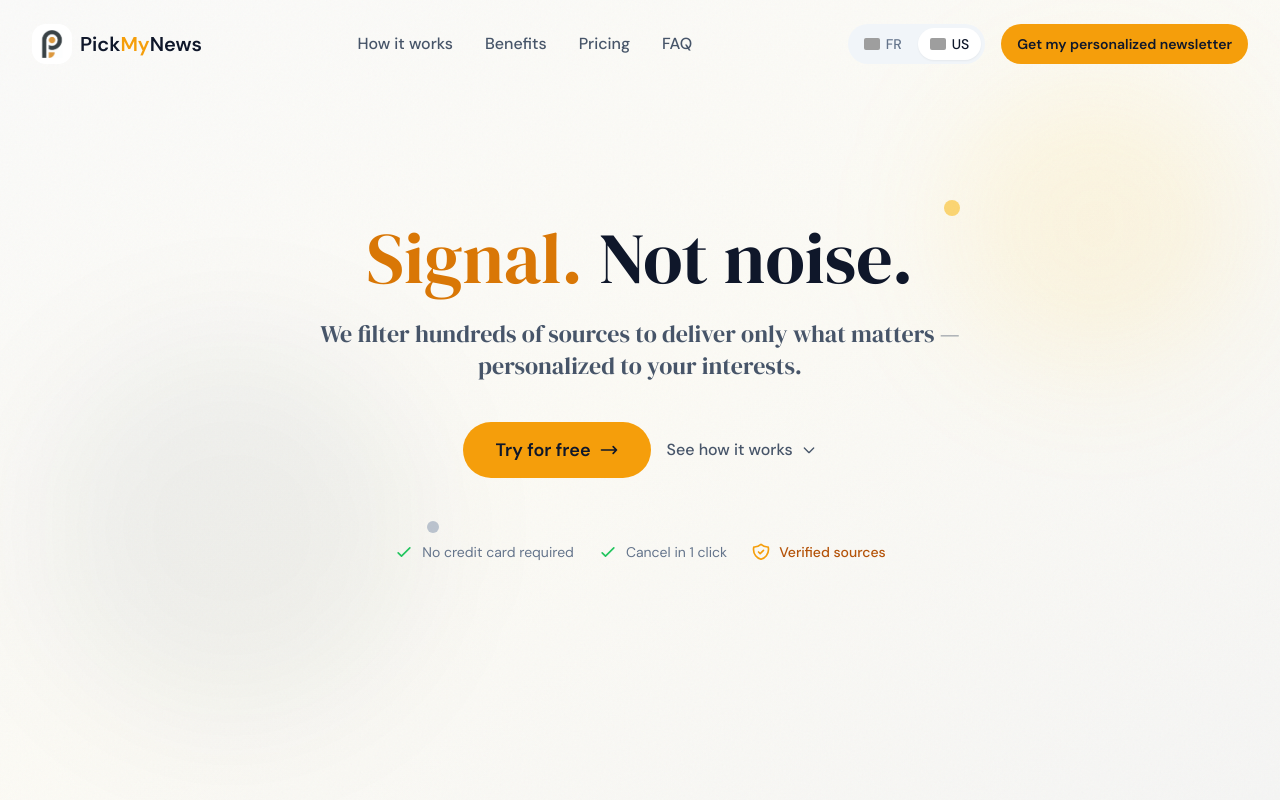
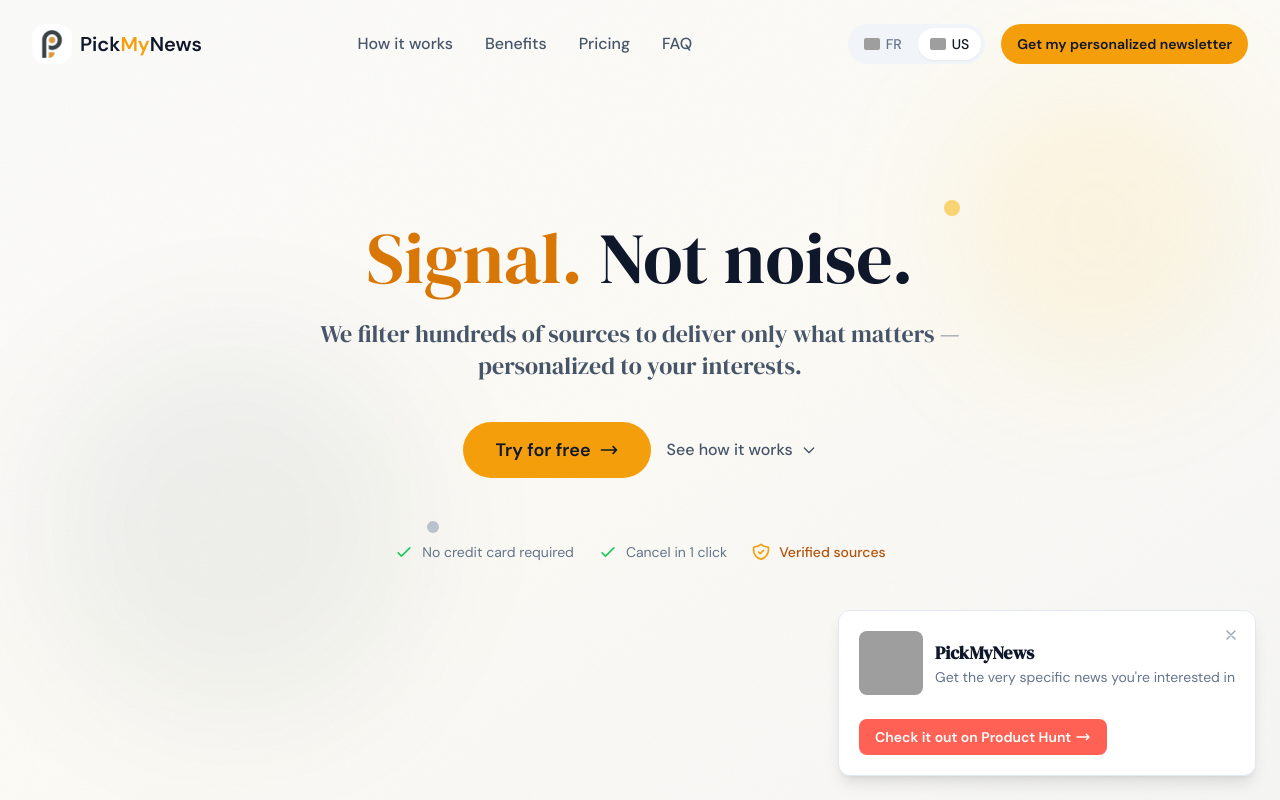
Before and after one commit to leorct83/website_pickmynews, a Next.js app: page /en in a window 1280 px wide. Shown: the top 800 px of the page. Built offline with nearby package versions, Linux system fonts and the light colour scheme; grey boxes are pictures that could not be loaded.

Commit message:
feat: add Product Hunt banner with embed style
- Fixed bottom-right banner that appears after 1.5s
- Dismissible (saved in sessionStorage)
- Uses official Product Hunt embed style

Co-Authored-By: Claude Opus 4.5 <noreply@anthropic.com>

```diff
--- a/app/[locale]/page.tsx
+++ b/app/[locale]/page.tsx
@@ -4,6 +4,7 @@ import HeroSection from '@/components/HeroSection';
 import PainPoints from '@/components/PainPoints';
 import HowItWorks from '@/components/HowItWorks';
 import Benefits from '@/components/Benefits';
+import ProductHuntBanner from '@/components/ProductHuntBanner';
 
 // Lazy load des composants below-the-fold pour améliorer le LCP
 const NewsletterShowcase = dynamic(() => import('@/components/NewsletterShowcase'), {
@@ -62,6 +63,9 @@ export default function HomePage() {
 
       {/* Footer */}
       <Footer />
+
+      {/* Product Hunt Banner */}
+      <ProductHuntBanner />
     </>
   );
 }
--- /dev/null
+++ b/components/ProductHuntBanner.tsx
@@ -0,0 +1,76 @@
+'use client';
+
+import { useState, useEffect } from 'react';
+
+export default function ProductHuntBanner() {
+  const [isVisible, setIsVisible] = useState(false);
+  const [isDismissed, setIsDismissed] = useState(false);
+
+  useEffect(() => {
+    // Vérifier si le bandeau a été fermé dans cette session
+    const dismissed = sessionStorage.getItem('ph-banner-dismissed');
+    if (!dismissed) {
+      // Afficher après un court délai pour ne pas gêner le chargement initial
+      const timer = setTimeout(() => setIsVisible(true), 1500);
+      return () => clearTimeout(timer);
+    }
+  }, []);
+
+  const handleDismiss = () => {
+    setIsDismissed(true);
+    sessionStorage.setItem('ph-banner-dismissed', 'true');
+    setTimeout(() => setIsVisible(false), 300);
+  };
+
+  if (!isVisible) return null;
+
+  return (
+    <div
+      className={`fixed bottom-6 right-6 z-50 transition-all duration-300 ${
+        isDismissed ? 'opacity-0 translate-y-4' : 'opacity-100 translate-y-0'
+      }`}
+    >
+      <div className="relative bg-white rounded-xl shadow-lg border border-slate-200 p-5 max-w-[500px]">
+        {/* Close button */}
+        <button
+          onClick={handleDismiss}
+          className="absolute top-3 right-3 text-slate-400 hover:text-slate-600 transition-colors p-1"
+          aria-label="Fermer"
+        >
+          <svg className="w-4 h-4" fill="none" viewBox="0 0 24 24" stroke="currentColor">
+            <path strokeLinecap="round" strokeLinejoin="round" strokeWidth={2} d="M6 18L18 6M6 6l12 12" />
+          </svg>
+        </button>
+
+        {/* Content */}
+        <div className="flex items-center gap-3 mb-3">
+          {/* Logo */}
+          <img
+            alt="PickMyNews"
+            src="https://ph-files.imgix.net/fd5a3f21-3740-40ac-bad3-7b288bc82f27.png?auto=format&fit=crop&w=80&h=80"
+            className="w-16 h-16 rounded-lg object-cover flex-shrink-0"
+          />
+          <div className="flex-1 min-w-0">
+            <h3 className="text-lg font-semibold text-slate-900 truncate">PickMyNews</h3>
+            <p className="text-sm text-slate-500 line-clamp-2">
+              Get the very specific news you&apos;re interested in
+            </p>
+          </div>
+        </div>
+
+        {/* CTA Button */}
+        <a
+          href="https://www.producthunt.com/products/pickmynews?embed=true&utm_source=embed&utm_medium=post_embed"
+          target="_blank"
+          rel="noopener noreferrer"
+          className="inline-flex items-center gap-1 mt-3 px-4 py-2 bg-[#FF6154] text-white rounded-lg text-sm font-semibold hover:bg-[#e5574b] transition-colors"
+        >
+          Check it out on Product Hunt
+          <svg className="w-4 h-4" fill="none" viewBox="0 0 24 24" stroke="currentColor">
+            <path strokeLinecap="round" strokeLinejoin="round" strokeWidth={2} d="M17 8l4 4m0 0l-4 4m4-4H3" />
+          </svg>
+        </a>
+      </div>
+    </div>
+  );
+}
```
Also changed, not shown: 1 other file (tests, documents, lock files or other folders).
